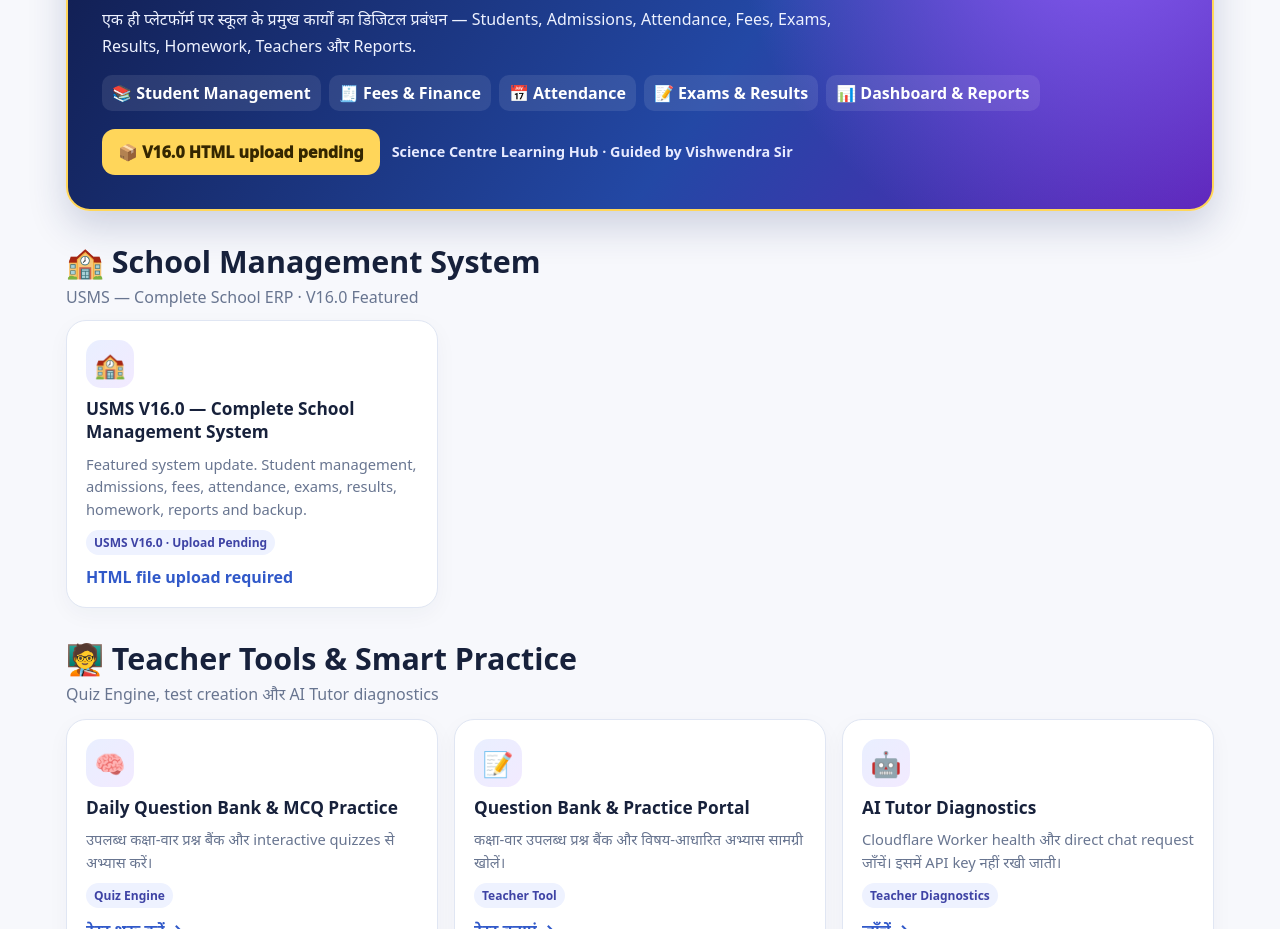
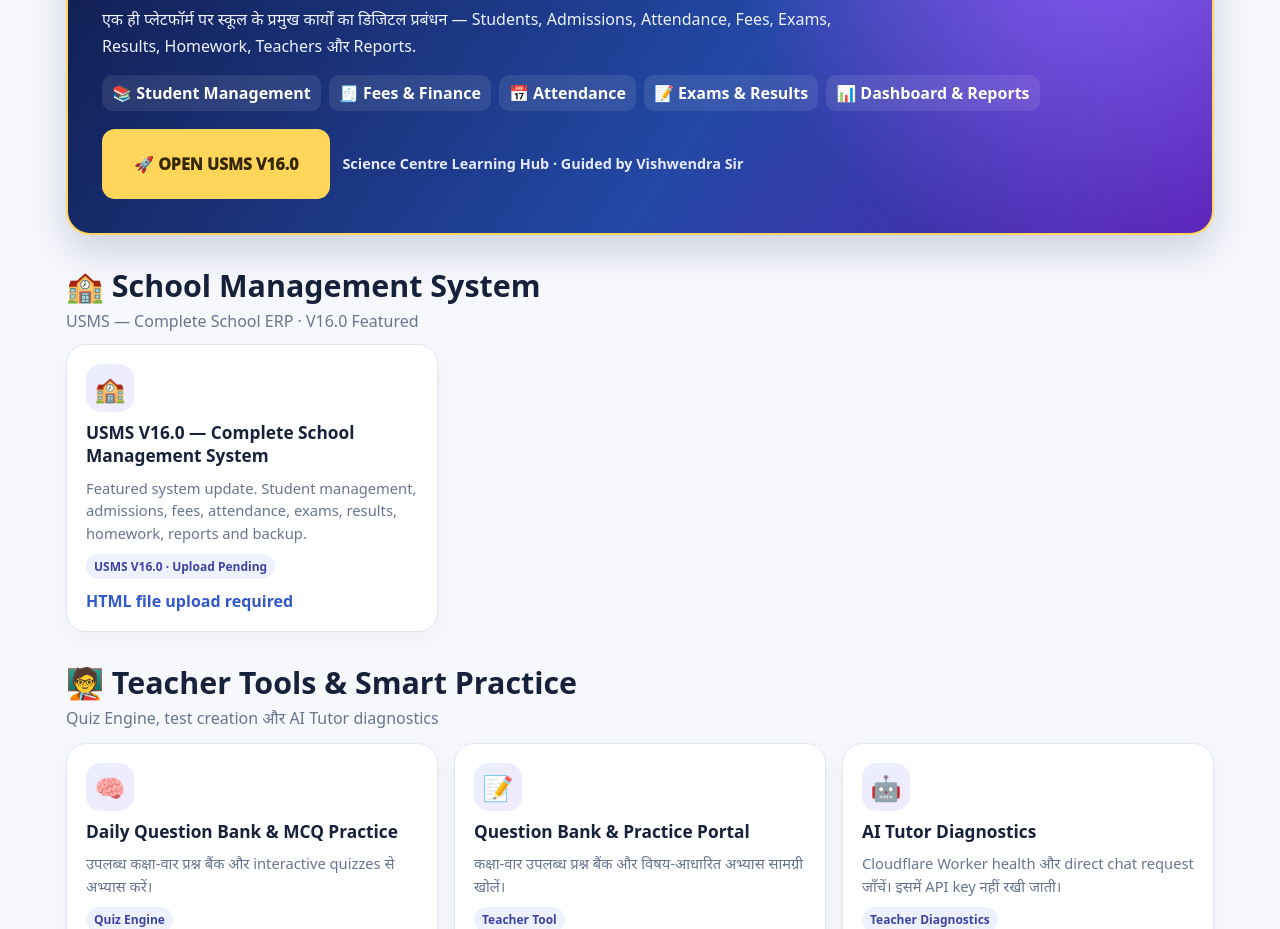
Before and after one commit to VishwendraSir/Home-page, a plain HTML site: page index.html in a window 1280 px wide. Shown: the part 6287-7216 px from the top of the page. Drawn offline with Linux system fonts and the light colour scheme.

Commit message:
Add USMS V16 live link button

```diff
--- a/index.html
+++ b/index.html
@@ -228,7 +228,7 @@ footer{margin-top:32px;border-radius:26px 26px 0 0;background:linear-gradient(12
         <span style="padding:7px 10px;border-radius:10px;background:#ffffff18;font-weight:750">📊 Dashboard & Reports</span>
       </div>
       <div style="display:flex;gap:12px;align-items:center;flex-wrap:wrap">
-        <span style="display:inline-flex;align-items:center;gap:8px;padding:12px 16px;border-radius:13px;background:#ffd65a;color:#352700;font-weight:950">📦 V16.0 HTML upload pending</span>
+        <span style="display:inline-flex;align-items:center;gap:8px;padding:12px 16px;border-radius:13px;background:#ffd65a;color:#352700;font-weight:950"><a href="./USMS_V16_0_COMPLETE_SCHOOL_MANAGEMENT_SYSTEM.html" style="display:inline-flex;align-items:center;gap:8px;padding:12px 16px;border-radius:13px;background:#ffd65a;color:#352700;font-weight:950">🚀 OPEN USMS V16.0</a></span>
         <span style="color:#e7eaff;font-size:.9rem;font-weight:700">Science Centre Learning Hub · Guided by Vishwendra Sir</span>
       </div>
     </div>
```
